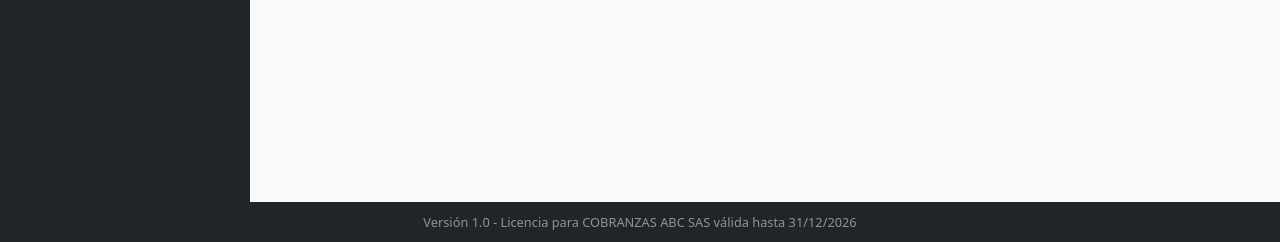
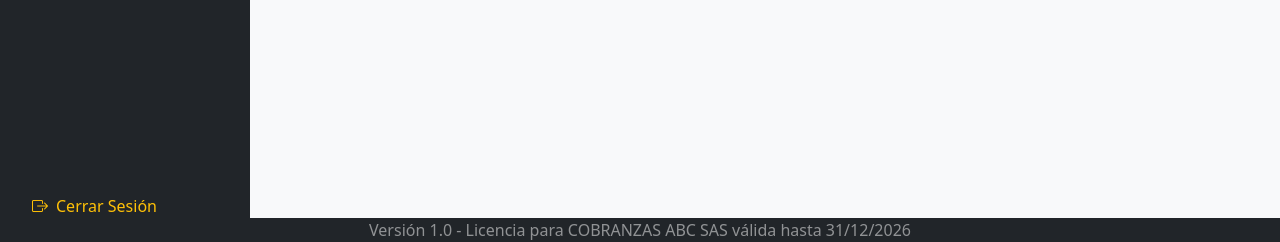
Before and after one commit to vrdevelopersco/prestapp, a Flask app: template templates/admin.html in a window 1280 px wide. Shown: the part 558-800 px from the top of the page. Run offline with Flask 3, Linux system fonts and the light colour scheme; the template is opened without the code that fills it, so the values that code supplies are empty; parts of the project's set-up code (start-up, migrations or seed data) failed here and were passed over.

Commit message:
Footer fix

```diff
--- a/templates/admin.html
+++ b/templates/admin.html
@@ -10,6 +10,7 @@
         body { min-height: 100vh; background-color: #f8f9fa; }
         .sidebar { width: 250px; min-height: 100vh; }
         .content { flex-grow: 1; padding: 1.5rem; }
+                padding-bottom: 60px; /* Espacio para el footer fijo */
         .footer { height: 40px; line-height: 40px; font-size: 0.8em; }
 
         /* Efecto hover para los links del sidebar que no estén activos */
@@ -53,6 +54,15 @@
                 </a>
             </li>
         </ul>
+
+        <ul class="nav nav-pills flex-column">
+    <li class="nav-item">
+        <a href="{{ url_for('logout') }}" class="nav-link text-warning">
+            <i class="bi bi-box-arrow-right me-2"></i>Cerrar Sesión
+        </a>
+    </li>
+</ul>
+
     </div>
 
     <div class="d-flex flex-column flex-grow-1">
```
